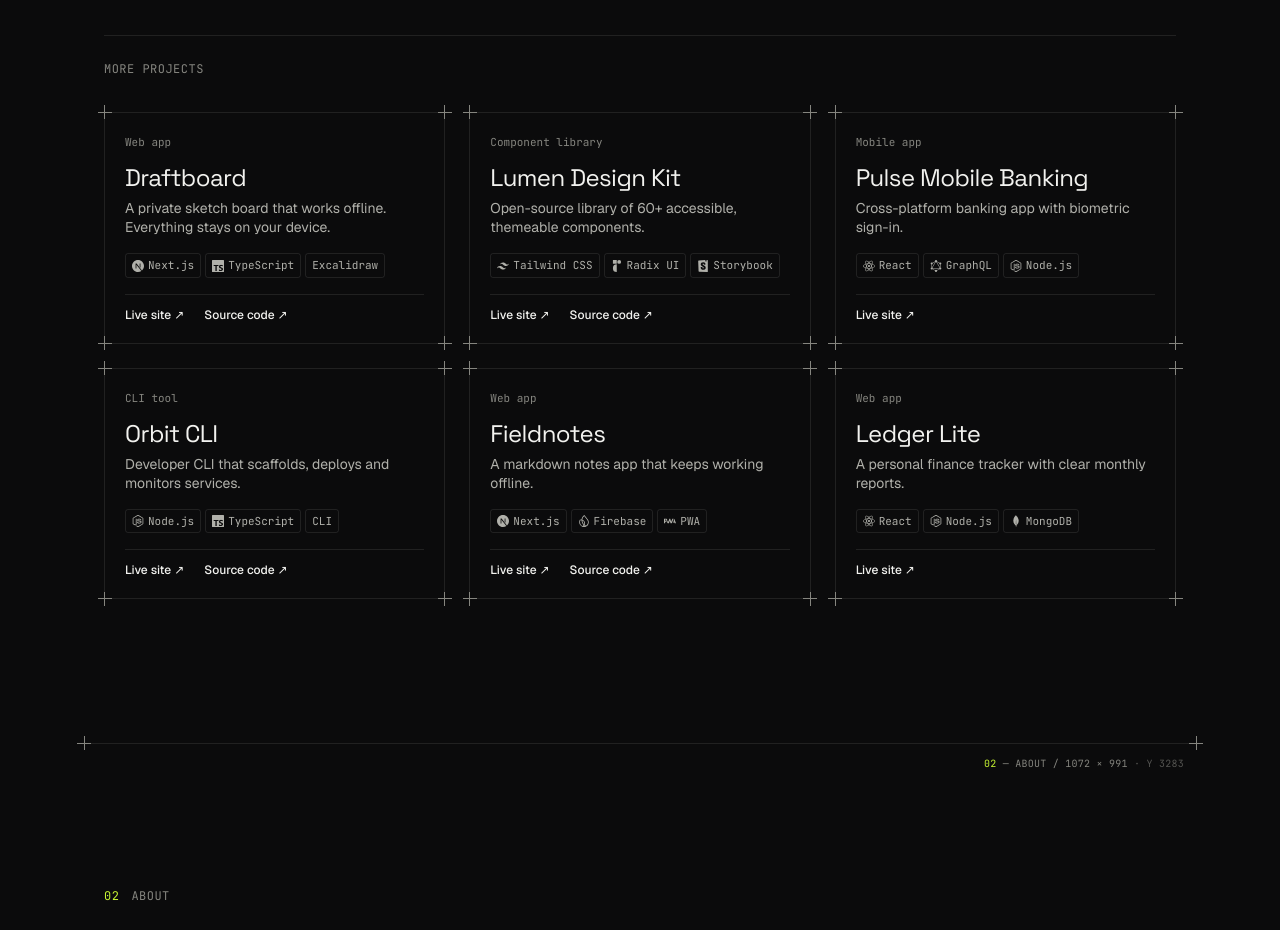
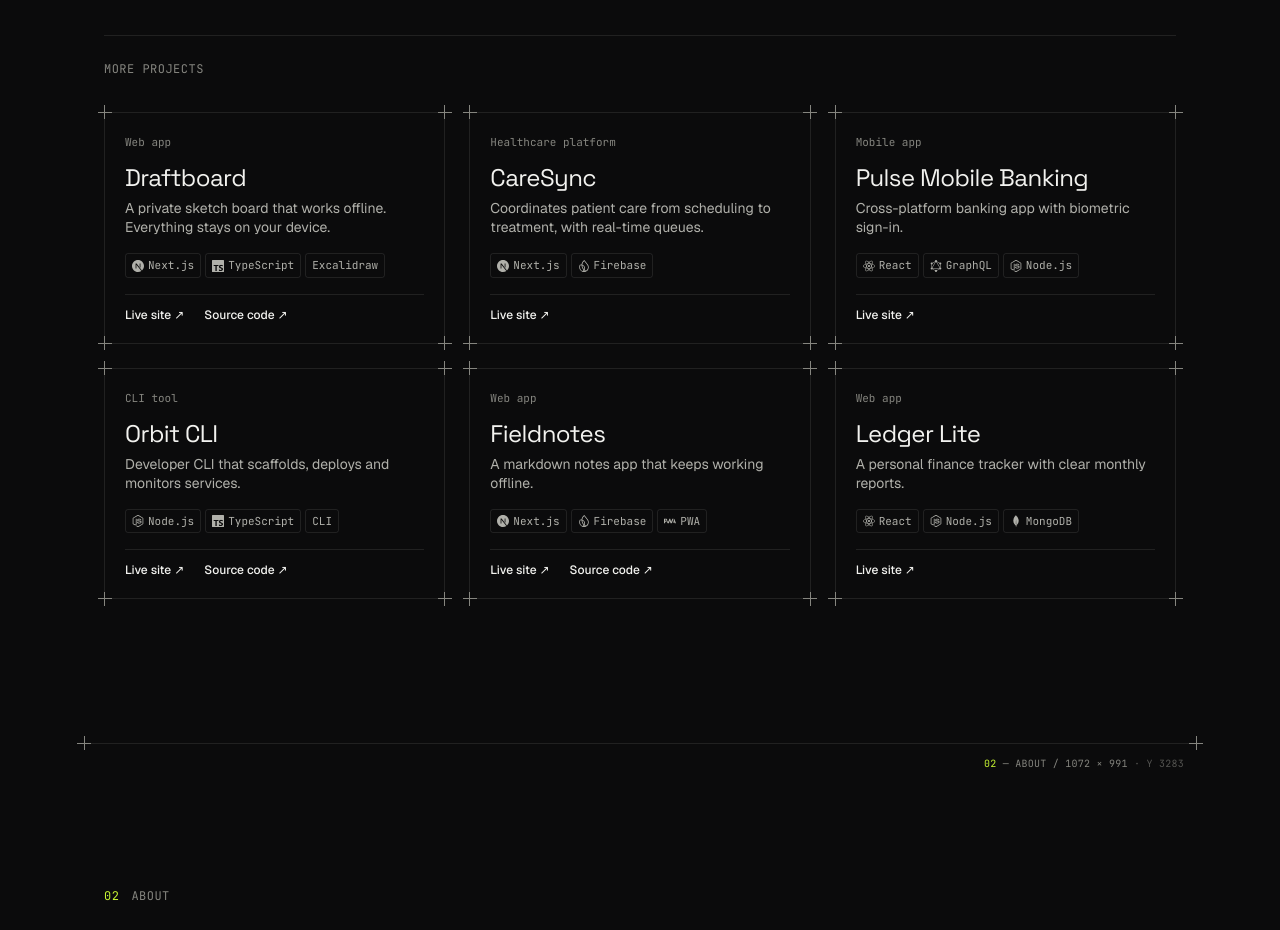
Before and after one commit to mtauhidul/mirtauhid.com-v6, a Next.js app: page / in a window 1280 px wide. Shown: the part 2540-3470 px from the top of the page. Built offline with nearby package versions, Linux system fonts and the light colour scheme; no server answers.

Commit message:
content: CareSync as the second real small project
Co-Authored-By: Claude Sonnet 5.5 <noreply@anthropic.com>

```diff
--- a/src/content/projects.ts
+++ b/src/content/projects.ts
@@ -40,23 +40,21 @@ export const projects: CaseStudy[] = [
     repo: "https://github.com/mtauhidul/draftboard",
   },
   {
-    title: "Lumen Design Kit",
-    slug: "lumen-kit",
-    kind: "Component library",
-    summary: "Open-source library of 60+ accessible, themeable components.",
-    context: "Open source",
-    role: "Creator",
-    year: "2025",
-    problem: "Teams kept rebuilding the same accessible components from scratch.",
+    title: "CareSync",
+    slug: "caresync",
+    kind: "Healthcare platform",
+    context: "",
+    role: "Frontend design engineer",
+    year: "2026",
+    summary:
+      "Coordinates patient care from scheduling to treatment, with real-time queues.",
+    problem:
+      "Patient visits pass through many steps, and staff need to see where each one stands.",
     solution:
-      "Published 60+ themeable, keyboard-accessible primitives with docs and a Storybook.",
-    results: [
-      { value: "AA", label: "WCAG contrast" },
-      { value: "60+", label: "components" },
-    ],
-    stack: ["Tailwind CSS", "Radix UI", "Storybook"],
-    live: "#",
-    repo: "#",
+      "A platform that tracks each encounter from appointment to completion, with check-in, a live waiting queue and treatment status.",
+    results: [],
+    stack: ["Next.js", "Firebase"],
+    live: "https://caresync-v2.vercel.app",
   },
   {
     title: "Pulse Mobile Banking",
```
